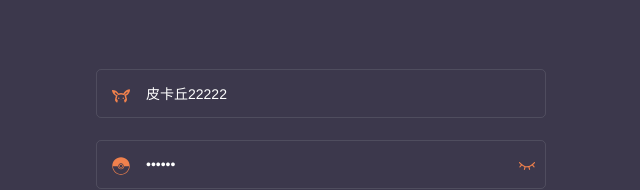
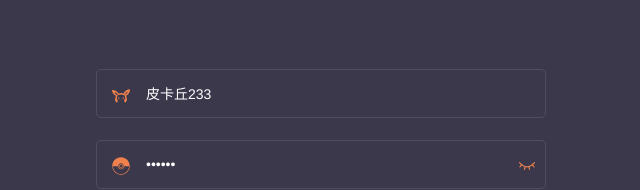
Before and after one commit to Luyio/vue-pokemon-cool, a Vue app: page /#/login in a window 1280 px wide. Shown: the part 196-386 px from the top of the page, without its empty margins (319-959 px from the left). Built offline with nearby package versions, Linux system fonts and the light colour scheme.

Commit message:
登录页面

```diff
--- a/src/views/login/index.vue
+++ b/src/views/login/index.vue
@@ -61,7 +61,7 @@ export default {
   data() {
     return {
       loginForm: {
-        username: '皮卡丘22222',
+        username: '皮卡丘233',
         password: '111111'
       },
       loginRules: {},
```
